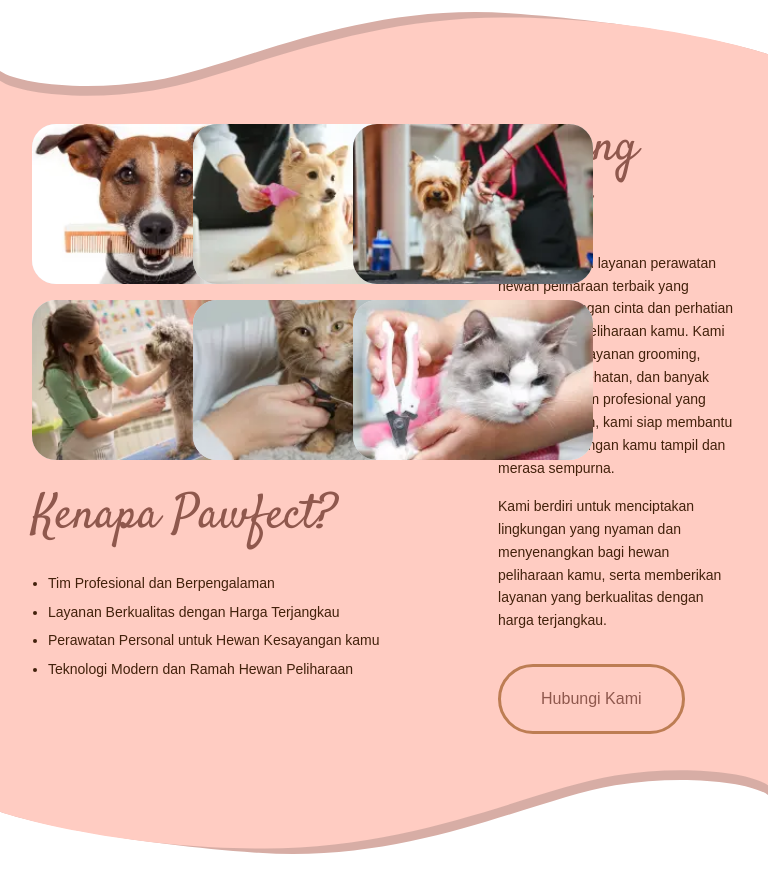
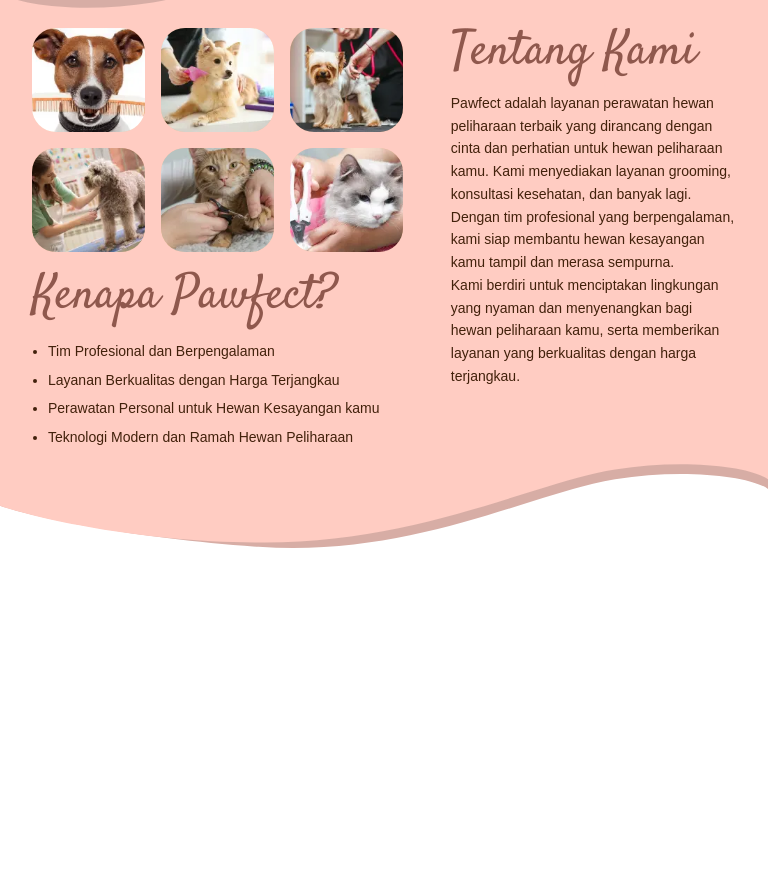
Before and after one commit to ferii007/pawfect, a Next.js app: page / in a window 768 px wide. Shown: the part 1036-1928 px from the top of the page. After the commit the page ends 1584 px from the top, so only its background shows below. Built offline with nearby package versions, Linux system fonts and the light colour scheme; a web font is replaced by a local one.

Commit message:
Update About Section - update responsive

```diff
--- a/src/app/components/about_section/AboutSection.jsx
+++ b/src/app/components/about_section/AboutSection.jsx
@@ -6,14 +6,32 @@
 
 const AboutSection = () => {
     return (
-        <section className="relative translate-y-[35rem] sm:translate-y-[42rem] lg:translate-y-[38rem]">
-            <div className="relative bg-secondaryBackgroundColor h-full before:content-[''] before:absolute before:-top-12 before:sm:-top-28 before:lg:-top-44 before:-z-10 before:w-full before:h-12 before:sm:h-28 before:lg:h-48 before:bg-shape-1 before:bg-no-repeat before:bg-cover after:content-[''] after:absolute after:rotate-180 after:-bottom-12 after:sm:-bottom-20 after:lg:-bottom-40 after:z-10 after:w-full after:h-12 after:sm:h-28 after:lg:h-48 after:bg-shape-1 after:bg-no-repeat after:bg-cover">
-                <div className="responsive-padding-x pb-10">
-                    <div className="flex justify-between flex-col-reverse sm:flex-row gap-5 sm:gap-0">
+        <section className="relative translate-y-[35rem]">
+            <div className="about-section-container">
+                <div className="responsive-padding-x">
+                    <div className="about-element pt-4">
                         <div>
-                            <div className="grid grid-cols-1 sm:grid-cols-3 gap-4">
+                            <h1 className="text-title text-thirdColor">
+                                Tentang Kami
+                            </h1>
+
+
+                            <div className="text-desc mt-4 about-desc">
+                                <p>
+                                    Pawfect adalah layanan perawatan hewan peliharaan terbaik yang dirancang dengan cinta dan perhatian untuk hewan peliharaan kamu.
+                                    Kami menyediakan layanan grooming, konsultasi kesehatan, dan banyak lagi. Dengan tim profesional yang berpengalaman, kami siap membantu hewan kesayangan kamu tampil dan merasa sempurna.
+                                </p>
+
+                                <p>
+                                    Kami berdiri untuk menciptakan lingkungan yang nyaman dan menyenangkan bagi hewan peliharaan kamu, serta memberikan layanan yang berkualitas dengan harga terjangkau.
+                                </p>
+                            </div>
+                        </div>
+
+                        <div>
+                            <div className="image-element">
                                 {aboutSectionData.dataImg.map((data, index) => (
-                                    <div key={index} className="relative bg-slate-200 w-full h-60 sm:h-40 sm:w-60 rounded-3xl overflow-hidden">
+                                    <div key={index} className="image-card">
                                         <Image
                                             src={data.src}
                                             alt={data.alt}
@@ -24,12 +42,12 @@
                                 ))}
                             </div>
 
-                            <div className="mt-4 sm:mt-8">
+                            <div className="mt-5 flex flex-col gap-5">
                                 <p className="text-title text-thirdColor">
-                                   Kenapa Pawfect?
+                                    Kenapa Pawfect?
                                 </p>
 
-                                <ul className="mt-4 sm:mt-8 list-disc pl-4">
+                                <ul className="list-disc pl-4">
                                     {aboutSectionData.dataPoint.map((point, index) => (
                                         <li key={index} className="text-desc mb-1.5">
                                             {point}
@@ -38,32 +56,9 @@
                                 </ul>
                             </div>
                         </div>
-
-                        <div>
-                            <p className="mt-4 sm:mt-0 text-title text-thirdColor">
-                                Tentang Kami
-                            </p>
-
-                            <p className="mt-4 sm:mt-8 text-desc">
-                                Pawfect adalah layanan perawatan hewan peliharaan terbaik yang dirancang dengan cinta dan perhatian untuk hewan peliharaan kamu.
-                                Kami menyediakan layanan grooming, konsultasi kesehatan, dan banyak lagi. Dengan tim profesional yang berpengalaman, kami siap membantu hewan kesayangan kamu tampil dan merasa sempurna.
-                            </p>
-
-                            <p className="mt-2 sm:mt-4 text-desc">
-                                Kami berdiri untuk menciptakan lingkungan yang nyaman dan menyenangkan bagi hewan peliharaan kamu, serta memberikan layanan yang berkualitas dengan harga terjangkau.
-                            </p>
-
-                            <button className="mt-8 max-w-fit button-2">
-                                Hubungi Kami
-                            </button>
-                        </div>
                     </div>
                 </div>
             </div>
-            {/* <div className="bg-secondaryBackgroundColor h-full mt-10">
-
-            </div> */}
-            <h1 className="h-[3000px]">Hello World</h1>
         </section>
     )
 }
--- a/src/app/globals.css
+++ b/src/app/globals.css
@@ -8,6 +8,8 @@
 :root {
   --background: #ffffff;
   --foreground: #171717;
+  --primaryBackgroundColor: #F7C59F;
+  --secondaryBackgroundColor: #FFCCC2;
 }
 
 @media (prefers-color-scheme: dark) {
@@ -58,4 +60,174 @@
     background-image: url('/images/background/background-shape-1.svg');
     width: 100%;
   }
+
+  .about-section-container {
+    position: relative;
+    background-color: var(--secondaryBackgroundColor);
+    height: 100%;
+  }
+
+  .about-section-container::before {
+    content: '';
+    position: absolute;
+    top: -10.8rem;
+    left: 0;
+    width: 100%;
+    height: 11.5rem;
+    background-image: url('/images/background/background-shape-1.svg');
+    background-size: cover;
+    background-repeat: no-repeat;
+    z-index: -10;
+  }
+
+  .about-section-container::after {
+    content: '';
+    position: absolute;
+    bottom: -10.8rem;
+    left: 0;
+    width: 100%;
+    height: 11rem;
+    background-image: url('/images/background/background-shape-1.svg');
+    background-size: cover;
+    background-repeat: no-repeat;
+    transform: rotate(180deg);
+    z-index: -10;
+  }
+
+  .about-element {
+    display: flex;
+    flex-direction: row-reverse;
+    justify-content: space-between;
+    gap: 5rem;
+  }
+
+  .about-element > div:last-child {
+    width: 66.6666666667%;
+  }
+
+  .about-element > div:first-child {
+    width: 33.3333333333%;
+  }
+
+  .image-element {
+    display: grid;
+    grid-template-columns: repeat(3, 1fr);
+    gap: 1rem;
+  }
+
+  .image-card {
+    position: relative;
+    background-color: var(--primaryBackgroundColor);
+    width: 100%;
+    height: 11rem;
+    border-radius: 1.5rem;
+    overflow: hidden;
+  }
+
+  /* Mobile Potrait (max-width: 480px) */
+  @media only screen and (max-width: 480px) and (orientation: portrait) {
+    .image-element {
+      grid-template-columns: repeat(2, 1fr);
+    }
+
+    .about-section-container::before {
+      top: -3.8rem;
+      height: 4.5rem;
+    }
+
+    .about-section-container::after {
+      bottom: -4.8rem;
+      height: 5rem;
+    }
+
+    .about-element {
+      flex-direction: column;
+      gap: 1rem;
+    }
+
+    .about-element > div:first-child {
+      width: auto
+    }
+
+    .about-element > div:last-child {
+      width: auto;
+    }
+
+    .image-card {
+      height: 12rem;
+    }
+  }
+
+  /* Mobile Landscape (max-width: 480px) */
+  @media only screen and (max-width: 959px) and (orientation: landscape) {
+    .image-element {
+      grid-template-columns: repeat(3, 1fr);
+    }
+
+    .about-section-container::before {
+      top: -7rem;
+      height: 7rem;
+    }
+
+    .about-section-container::after {
+      bottom: -5.8rem;
+      height: 6rem;
+    }
+
+    .about-element {
+      flex-direction: column;
+      gap: 1rem;
+    }
+
+    .about-element > div:first-child {
+      width: auto
+    }
+
+    .about-element > div:last-child {
+      width: auto;
+    }
+
+    .about-desc {
+      max-width: fit-content;
+    }
+
+    .image-card {
+      height: 12rem;
+    }
+  }
+
+  /* Tablet Potrait */
+  @media only screen and (min-width: 765px) and (max-width: 1024px) and (orientation: portrait)   {
+    .image-element {
+      grid-template-columns: repeat(3, 1fr);
+    }
+
+    .about-section-container::before {
+      top: -5.5rem;
+      height: 6rem;
+    }
+
+    .about-section-container::after {
+      bottom: -5.8rem;
+      height: 6rem;
+    }
+
+    .about-element {
+      flex-direction: row-reverse;
+      justify-content: space-between;
+      gap: 3rem;
+    }
+
+    .about-element > div:first-child {
+      width: 50%;
+    }
+
+    .about-element > div:last-child {
+      width: 65%;
+    }
+
+    .image-card {
+      height: 6.5rem;
+    }
+  }
 }
```
